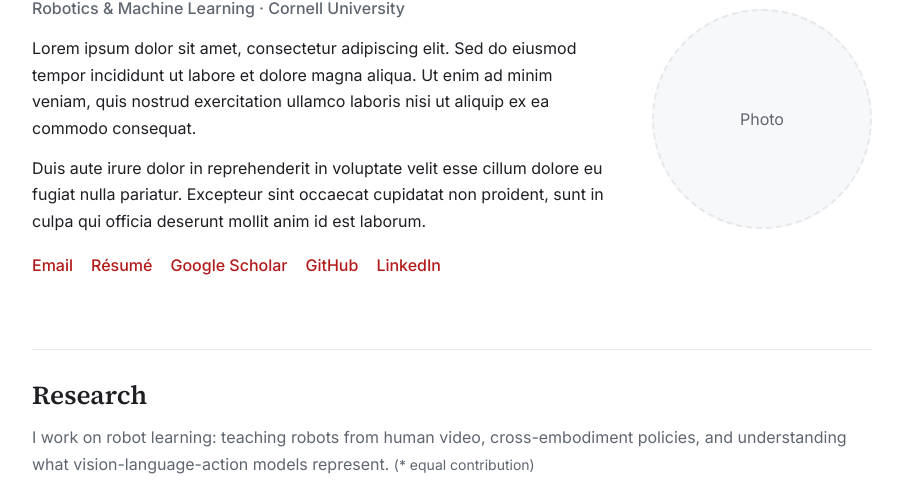
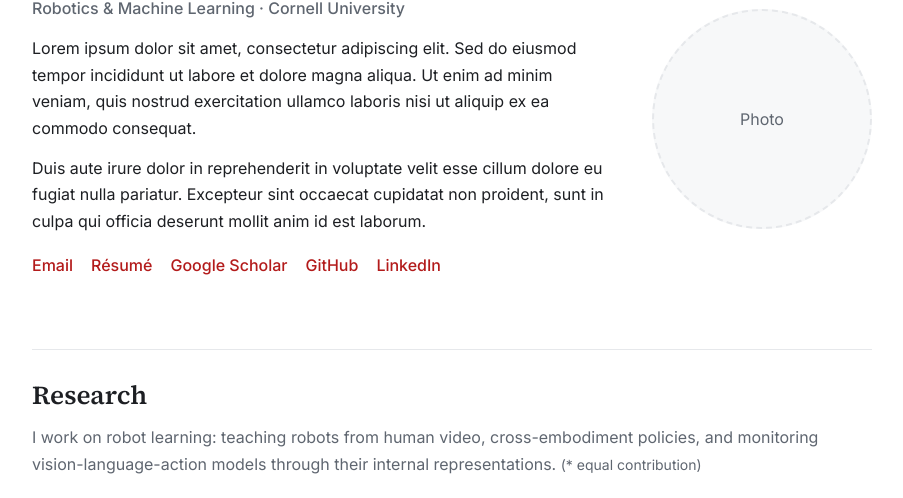
Before and after one commit to Edolphin232/edwardduan.github.io, a plain HTML site: page index.html in a window 1280 px wide. Shown: the part 168-666 px from the top of the page, without its empty margins (188-1091 px from the left). Drawn offline with Linux system fonts and the light colour scheme.

Commit message:
Update research blurb
Co-Authored-By: Claude Opus 5.5 <noreply@anthropic.com>
Claude-Session: https://claude.ai/code/session_015AFSnZ1M94a76bPHftay1r

```diff
--- a/index.html
+++ b/index.html
@@ -60,7 +60,7 @@
       <h2>Research</h2>
       <p class="section-lede">
         I work on robot learning: teaching robots from human video, cross-embodiment
-        policies, and understanding what vision-language-action models represent.
+        policies, and monitoring vision-language-action models through their internal representations.
         <span class="note">(* equal contribution)</span>
       </p>
 
```
